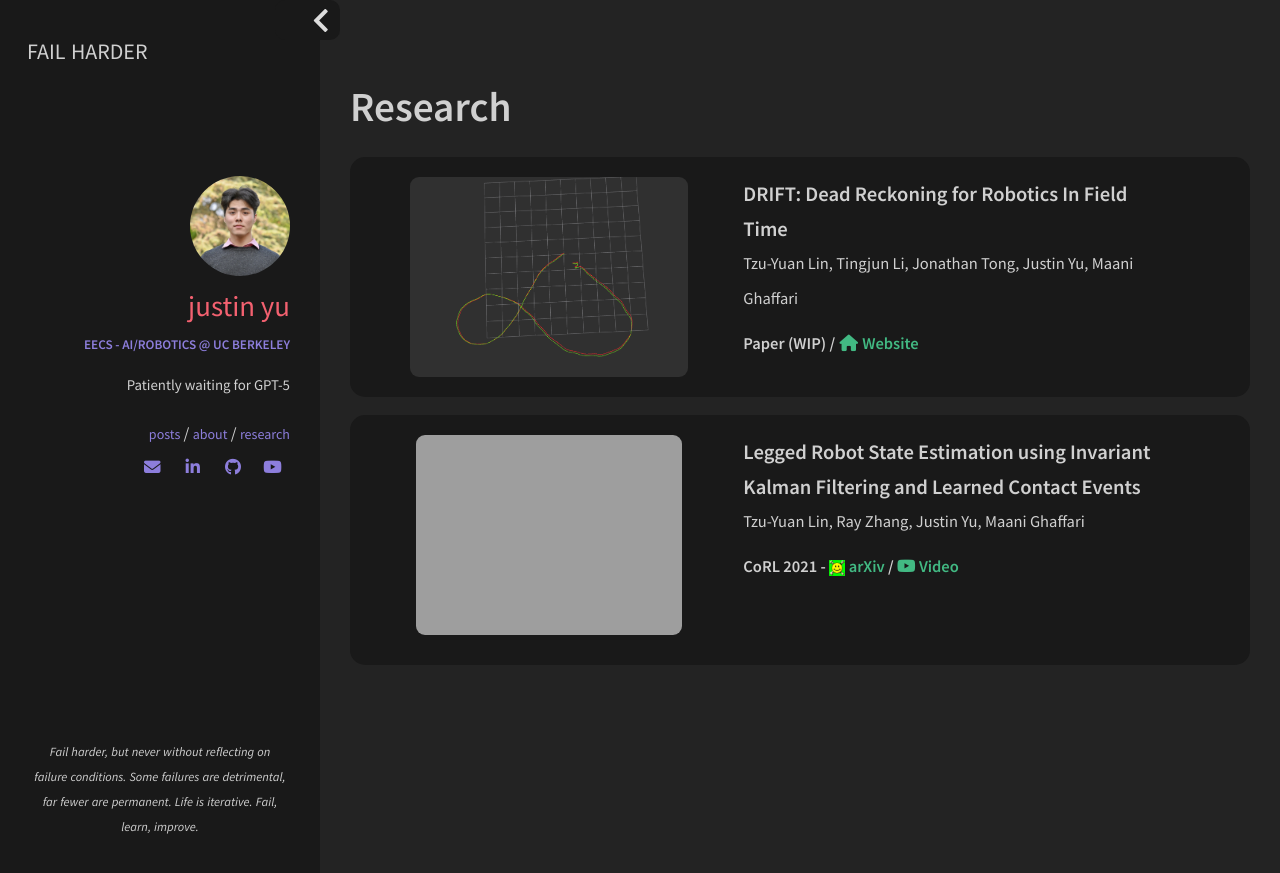
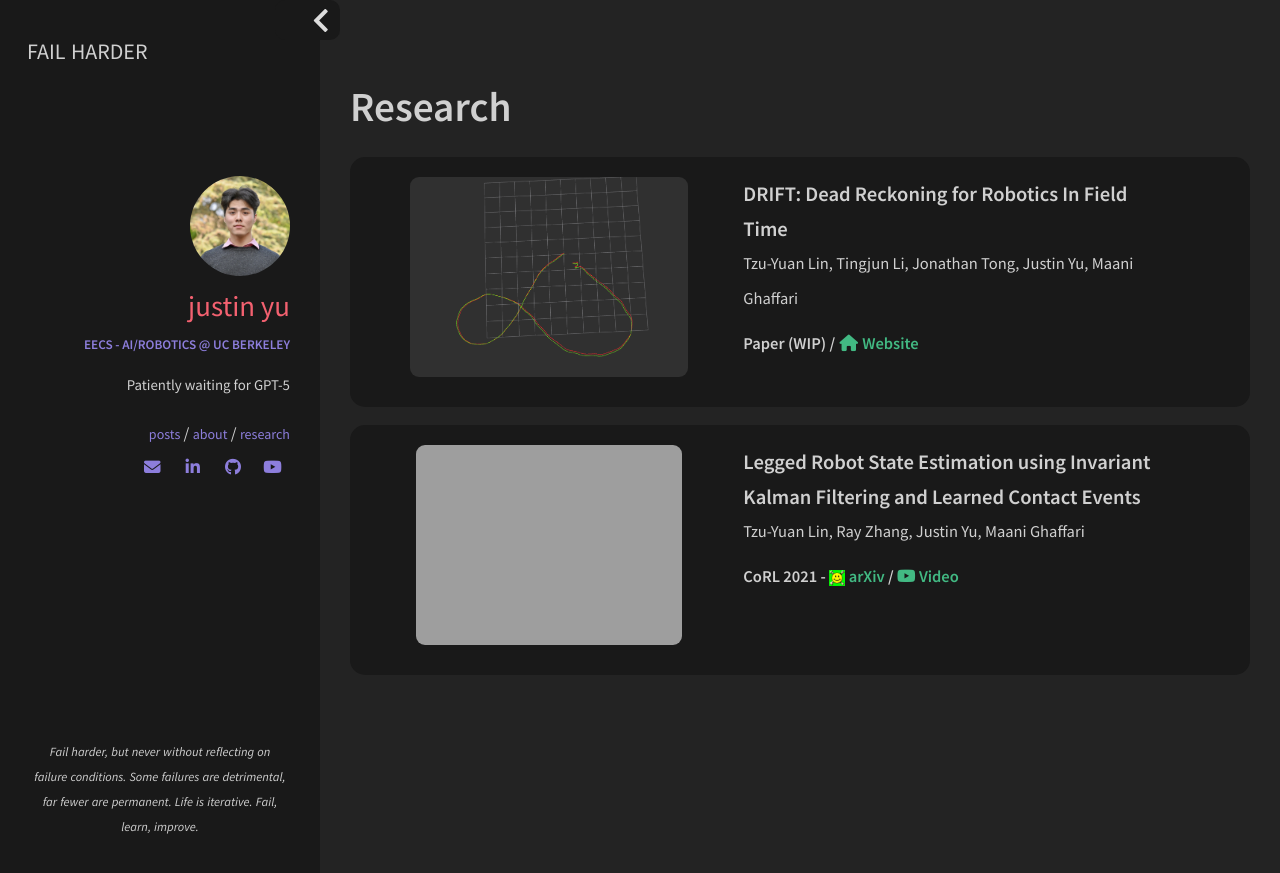
Before and after one commit to uynitsuj/uynitsuj.github.io, a Jekyll site: the page built from gresearch.html, in a window 1280 px wide. Shown: the top 873 px of the page. Built offline with Jekyll 4.4.1, drawn with Linux system fonts in a browser that asks for light colours; nearby versions of some CDN libraries.

Commit message:
margin bottom 2

```diff
--- a/_includes/sections/research.html
+++ b/_includes/sections/research.html
@@ -2,7 +2,7 @@
 
 <div class="row" style="background-color: #191919; border-radius: 15px; padding: 20px;">
     <div class="col">
-        <div class="col m5" style="float:middle; margin-right:15px;">
+        <div class="col m5" style="float:middle; margin-right:15px; margin-bottom: 10px;">
             <img align="middle" class="hidden-md" style="margin:auto;border-radius:9px;display:block"
                 src="{{ site.url }}/img/pub/DRIFT.png" alt="{{ site.url }}/img/pub/DRIFT.png" height="200">
         </div>
```
